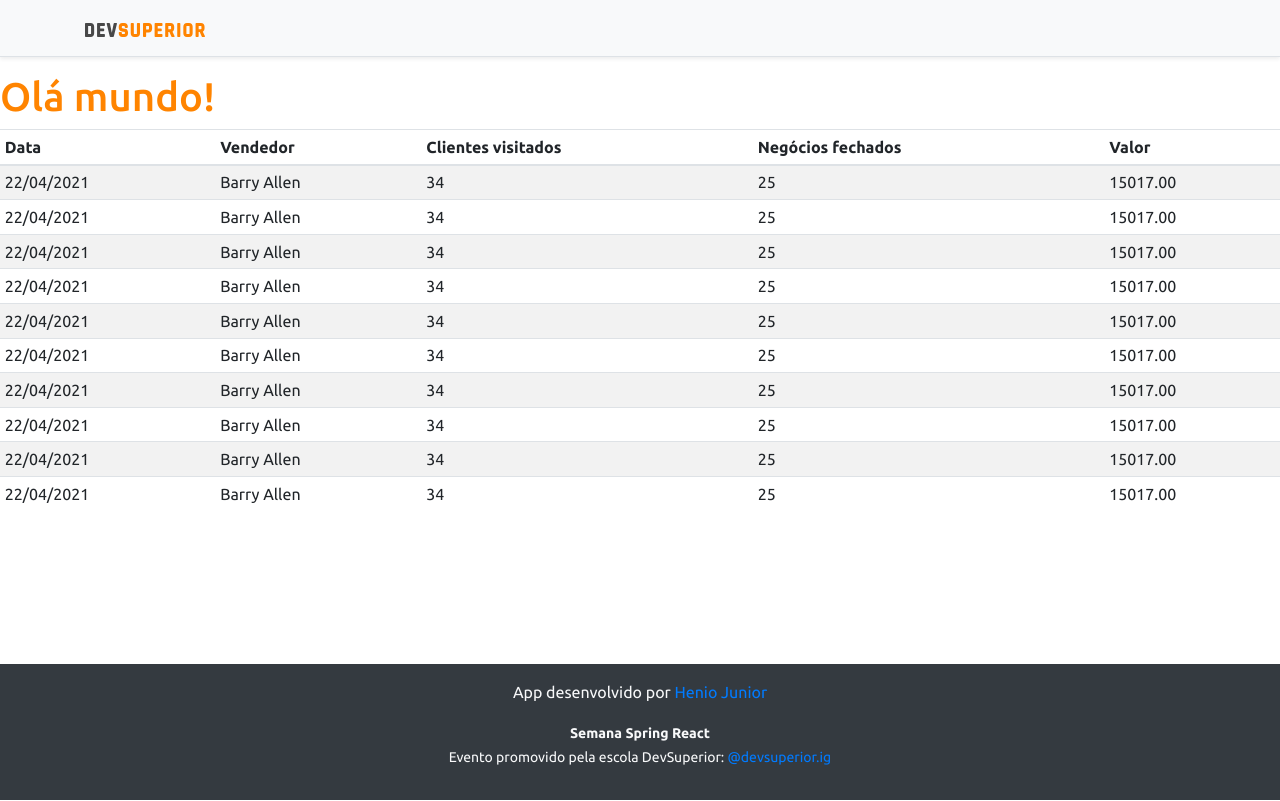
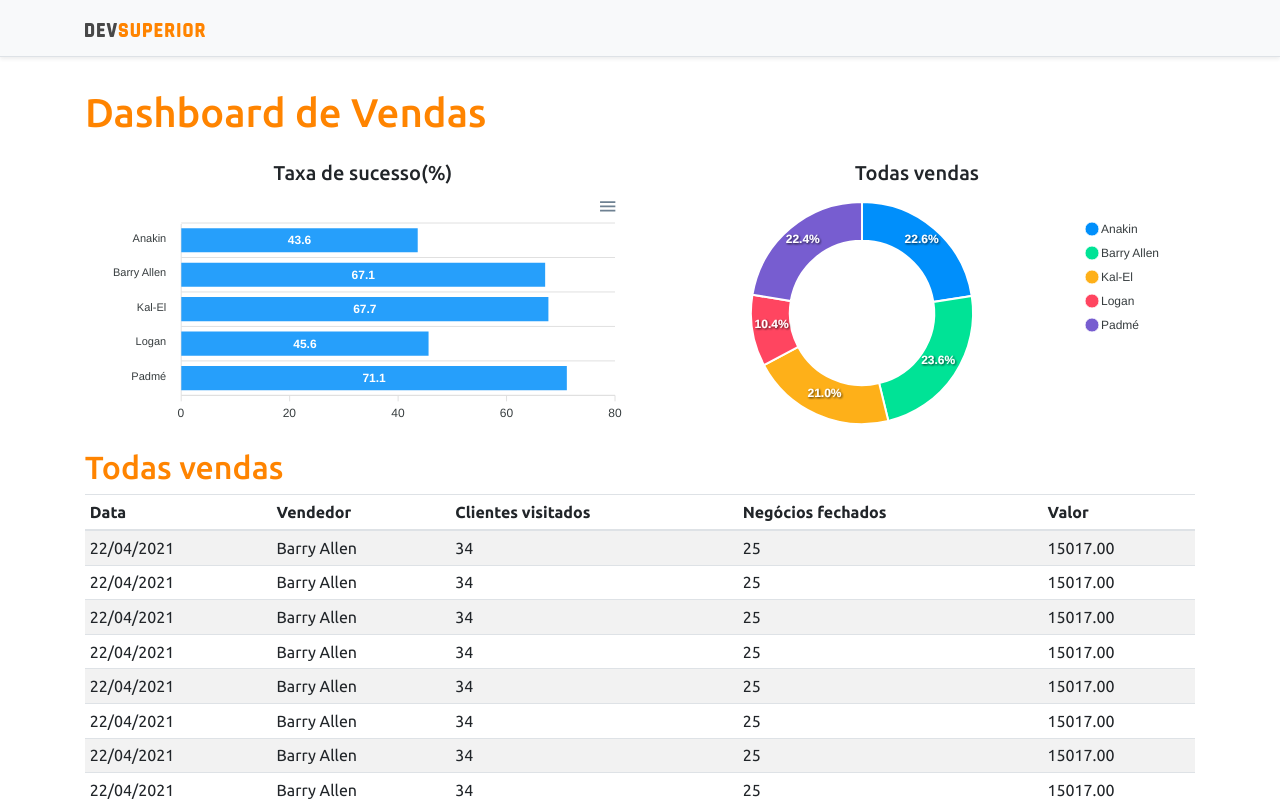
Before and after one commit to HenioJunior/dsvendas, a React (Create React App) app in the folder frontend/: page / in a window 1280 px wide. Shown: the top 801 px of the page. Built offline with nearby package versions, Linux system fonts and the light colour scheme.

Commit message:
Static charts

```diff
--- a/frontend/package.json
+++ b/frontend/package.json
@@ -5,6 +5,7 @@
   "dependencies": {
     "3": "^2.1.0",
     "-": "^0.0.1",
+    "@testing-library/dom": "^7.30.4",
     "@testing-library/jest-dom": "^5.11.4",
     "@testing-library/react": "^11.1.0",
     "@testing-library/user-event": "^12.1.10",
@@ -12,10 +13,12 @@
     "@types/node": "^12.0.0",
     "@types/react": "^17.0.0",
     "@types/react-dom": "^17.0.0",
+    "apexcharts": "^3.26.1",
     "bootstrap": "^4.6.0",
     "jquery": "1.9.1",
     "popper.js": "^1.16.1",
     "react": "^17.0.2",
+    "react-apexcharts": "^1.3.9",
     "react-dom": "^17.0.2",
     "react-scripts": "4.0.3",
     "typescript": "^4.1.2",
--- a/frontend/src/App.tsx
+++ b/frontend/src/App.tsx
@@ -1,4 +1,6 @@
+import BarChart from "components/BarChart";
 import DataTable from "components/DataTable";
+import DonutChart from "components/DonutChart";
 import Footer from "components/Footer";
 import NavBar from "components/NavBar";
 
@@ -6,8 +8,22 @@
   return (
     <>
       <NavBar />
-      <div>
-        <h1 className="text-primary">Olá mundo!</h1>
+      <div className="container">
+        <h1 className="text-primary py-3">Dashboard de Vendas</h1>
+
+        <div className="row px-3">
+          <div className="col-sm-6">
+            <h5 className="text-center text-secundary">Taxa de sucesso(%)</h5>
+            <BarChart />
+          </div>
+          <div className="col-sm-6">
+            <h5 className="text-center text-secundary">Todas vendas</h5>
+            <DonutChart />
+          </div>
+        </div>
+        <div className="py3">
+          <h2 className="text-primary">Todas vendas</h2>
+        </div>
         <DataTable />
       </div>
       <Footer />
--- /dev/null
+++ b/frontend/src/components/BarChart/index.tsx
@@ -0,0 +1,35 @@
+import Chart from 'react-apexcharts';
+
+const BarChart = () => {
+
+  const options = {
+    plotOptions: {
+        bar: {
+            horizontal: true,
+        }
+    },
+};
+
+const mockData = {
+    labels: {
+        categories: ['Anakin', 'Barry Allen', 'Kal-El', 'Logan', 'Padmé']
+    },
+    series: [
+        {
+            name: "% Sucesso",
+            data: [43.6, 67.1, 67.7, 45.6, 71.1]
+        }
+    ]
+};
+
+  return (
+    <Chart
+      options = {{ ...options, xaxis: mockData.labels }}
+      series = { mockData.series }
+      type = "bar"
+      height = "240"
+
+    />
+  );
+}
+export default BarChart;
--- /dev/null
+++ b/frontend/src/components/DonutChart/index.tsx
@@ -0,0 +1,26 @@
+import Chart from 'react-apexcharts';
+
+const DonutChart = () => {
+
+  const mockData = {
+    series: [477138, 499928, 444867, 220426, 473088],
+    labels: ['Anakin', 'Barry Allen', 'Kal-El', 'Logan', 'Padmé']
+  }
+
+  const options = {
+    legend: {
+      show: true
+    }
+  }
+
+  return (
+    <Chart
+      options={{ ...options, labels: mockData.labels }}
+      series={mockData.series}
+      type="donut"
+      height="240"
+
+    />
+  );
+}
+export default DonutChart;
```
Also changed, not shown: 2 other files (tests, documents, lock files or other folders).
